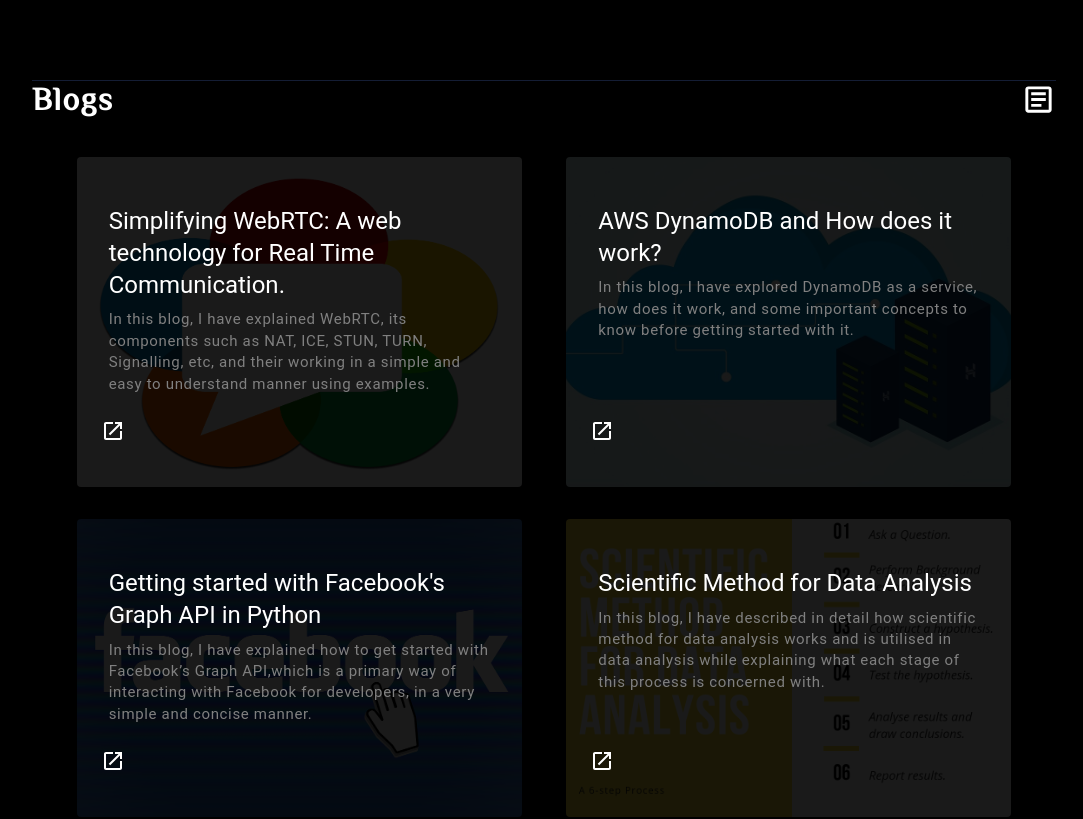
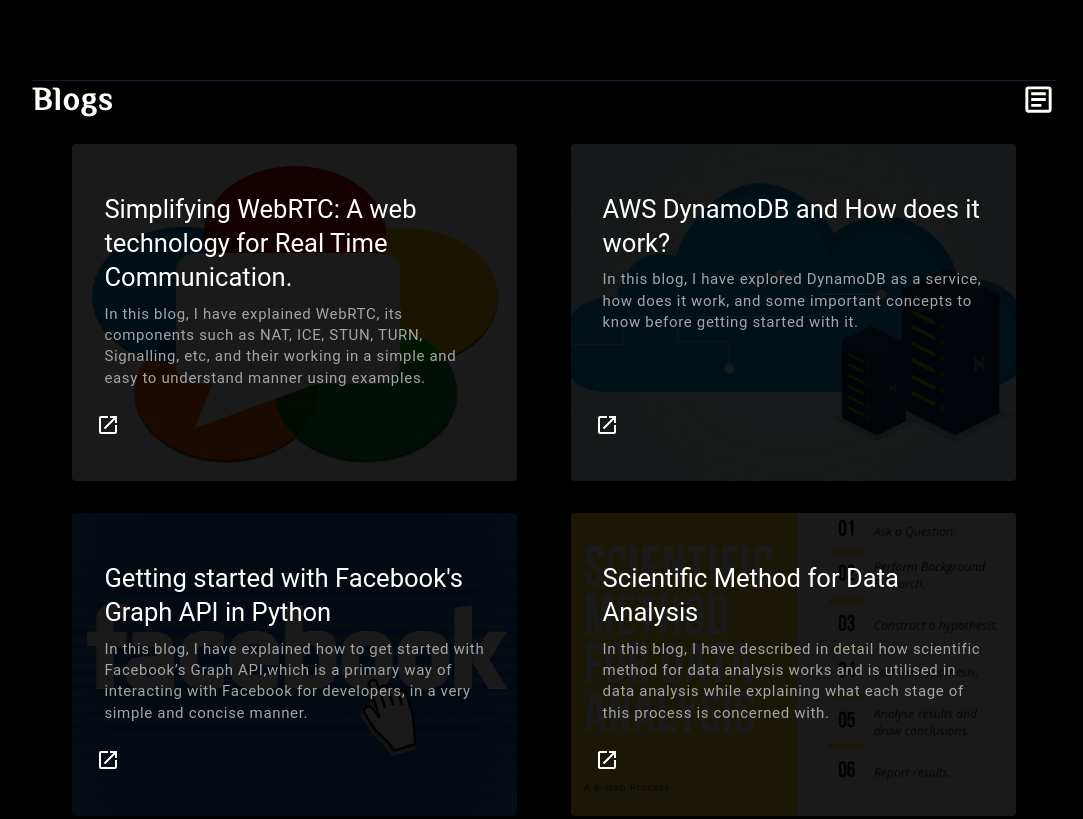
Before and after one commit to prashantsihag03/portfolio, a React app: page / in a window 1280 px wide. Shown: the part 760-1579 px from the top of the page, without its empty margins (96-1179 px from the left). Built offline with nearby package versions, Linux system fonts and the light colour scheme.

Commit message:
font size update and blog width increase on smaller screen

```diff
--- a/public/index.html
+++ b/public/index.html
@@ -18,10 +18,10 @@
             }
             :root {
                 --background: black;
-                /* --primary: #66dbcf;  */
                 --primary: #7e9de6;
                 --secondary: #7e9de6;
                 --heading: #141d35;
+                --light: #a5a5a5;
             }
 
             html {
--- a/src/components/About/index.tsx
+++ b/src/components/About/index.tsx
@@ -15,16 +15,17 @@
 `;
 
 const Content = styledComponents.p`
-  color: grey;
+  color: var(--light);
   width: 100%;
   padding: 0.5em;
   font-size: 1em;
-  letter-spacing: 1pt;
+  letter-spacing: 0.5pt;
   line-height: 1.5em;
   font-family: "Roboto Slab", serif;
 
   @media only screen and (max-width: 600px) {
     width: 100%;
+    font-size: 0.9em;
   }
 `;
 
--- a/src/components/App/App.tsx
+++ b/src/components/App/App.tsx
@@ -1,11 +1,20 @@
+import { Box } from "@mui/material";
 import * as React from "react";
 import StyledComponents from "styled-components";
 import QuickIconData from "../../Data/QuickIcons";
 import Blogs from "../Blogs";
 import ClosingBlock from "../ClosingBlock";
-import NavigationMenu from "../NavigationMenu";
 import QuickBioIcons from "../QuickBioIcons";
 import QuickBioInfo from "../QuickBioInfo";
+
+const Main = StyledComponents(Box)`
+  margin-left: 10%;
+  margin-right: 10%;
+  @media only screen and (max-width: 800px) {
+    margin-left: 3%;
+    margin-right: 3%;
+  }
+`;
 
 const SocialIcons = StyledComponents.div`
   position: absolute;
@@ -44,11 +53,11 @@
           <QuickBioIcons items={QuickIconData}/>
         </SocialIcons>
       </WebOnly>
-      <main style={{marginLeft: "10%", marginRight: "10%"}}>
+      <Main component="main">
         <QuickBioInfo observer={intersectionObserver}/>
         <Blogs observer={intersectionObserver}/>
         <ClosingBlock observer={intersectionObserver}/>
-      </main>
+      </Main>
     </React.Fragment>
   );
 }
--- a/src/components/Blogs/Blog.tsx
+++ b/src/components/Blogs/Blog.tsx
@@ -1,5 +1,5 @@
-import React, { useState } from "react";
-import { Card, CardActions, CardContent, CardMedia, Typography, Zoom } from "@mui/material";
+import React from "react";
+import { Box, Card, CardActions, CardContent, CardMedia, SxProps, Theme, Typography, Zoom } from "@mui/material";
 import OpenInNewIcon from '@mui/icons-material/OpenInNew';
 
 interface Blog {
@@ -11,13 +11,16 @@
   delay: number;
 }
 
-const Blog: React.FC<Blog> = ({media, alt, title, content, link, delay}: Blog) => {
-  const [headingColor, setHeadingColor] = useState<string>();
+const BoxStyles: SxProps<Theme> = {
+  margin: "1em",
+  boxSizing: "border-box",
 
-  return (
-    <div style={{margin: "1em", boxSizing: "border-box"}}>
-      <Zoom in style={{transitionDelay: `${delay}ms`}}>
-        <Card sx={{
+  ["@media only screen and (max-width: 600px)"]: {
+    width: "100%",
+  }
+}
+
+const cardStyles: SxProps<Theme> = {
   position: "relative",
   display: "flex",
   flexDirection: "column",
@@ -28,18 +31,29 @@
   color: "white",
   padding: "2em 1em",
   "&:hover": {
-            // backgroundColor: "var(--heading)",
     color: "var(--primary)",
+  },
+  ["@media only screen and (max-width: 1100px)"]: {
+    maxWidth: 600,
   }
-        }}>
-          <CardMedia
-            sx={{
+}
+
+const cardMediaStyles: SxProps<Theme> = {
   opacity: 0.1,
   position: "absolute",
   top: "0",
   left: "0",
   objectFit: "cover",
-            }}
+}
+
+const Blog: React.FC<Blog> = ({media, alt, title, content, link, delay}: Blog) => {
+
+  return (
+    <Box sx={BoxStyles}>
+      <Zoom in style={{transitionDelay: `${delay}ms`}}>
+        <Card sx={cardStyles}>
+          <CardMedia
+            sx={cardMediaStyles}
             component="img"
             height="100%"
             width="100%"
@@ -47,10 +61,10 @@
             alt={alt}
           />
           <CardContent style={{background: "transparent", zIndex: 2}}>
-            <Typography gutterBottom variant="h5" component="div">
+            <Typography gutterBottom variant="h5" component="div" style={{fontSize: "clamp(1.2rem, 2vw, 1.8rem)"}}>
               {title}
             </Typography>
-            <Typography variant="body2" fontSize={15} style={{color: "grey", letterSpacing: "0.5pt"}}>
+            <Typography variant="body2" fontSize={15} style={{color: "var(--light)", letterSpacing: "0.5pt"}}>
               {content}
             </Typography>
           </CardContent>
@@ -72,7 +86,7 @@
           </CardActions>
         </Card>
       </Zoom>
-    </div>
+    </Box>
   );
 }
 
--- a/src/components/Blogs/index.tsx
+++ b/src/components/Blogs/index.tsx
@@ -5,7 +5,6 @@
 import dynamoDbImg from '../../assets/images/dynamoDBBlog.jpg';
 import facebookImg from '../../assets/images/facebookBlog.png';
 import scientificMethodImg from '../../assets/images/scientifcMethodForDataAnalysis.png';
-import { debounce } from "lodash";
 import { ArticleOutlined } from "@mui/icons-material";
 import MenuButton from "../MenuButton";
 import useIntersectionObserver from "../App/useIntersectionObserver";
@@ -28,10 +27,8 @@
   flex-wrap: wrap;
   justify-content: space-evenly;
   align-items: stretch;
-  padding: 1em;
+  padding: 0.2em;
 `;
-
-const mediaMaxWidth = 850;
 
 interface Blogs {
   observer: IntersectionObserver
@@ -39,7 +36,6 @@
 
 const Blogs: React.FC<Blogs> = ({observer}: Blogs) => {
   const {element, setElement} = useIntersectionObserver(observer);
-  const [currentSiteWidth, setCurrentSiteWidth] = React.useState(window.innerWidth);
   const [visible, setVisible] = React.useState<boolean>(false);
   const [intersectionObserver] = React.useState<IntersectionObserver>(new IntersectionObserver((entries) => {
     const blogContainerElement = entries.find(entry => entry.target.id === "blogs");
@@ -47,23 +43,6 @@
       setVisible(true);
     }
   }, {root: null, rootMargin: '0px', threshold: 1}))
-
-  const debouncedHandleResize = React.useCallback(
-    // debouncing as not needed to call at every resize which is a lot of calls which also impacts performance.
-    debounce(() => {
-      setCurrentSiteWidth(window.innerWidth);
-    }, 500),
-    []
-  )
-
-  React.useEffect(()=>{
-    window.addEventListener('resize', debouncedHandleResize);
-    // executes on component unMount
-    // deregistering event listener to avoid memory leak on multiple renders
-    return () => {
-      window.removeEventListener('resize', debouncedHandleResize)
-    }
-  }, [])
 
   React.useEffect(() => {
     if (element) {
--- a/src/components/ClosingBlock/index.tsx
+++ b/src/components/ClosingBlock/index.tsx
@@ -42,7 +42,7 @@
 
   return (
     <ContainerDiv id="about" className="closingBlock" ref={(node) => {setElement(node)}}>
-      <About heading="Something more about me">
+      <About heading="A bit about me">
         {`I have been fascinated by what one can do with computers ever since I
         got first introduced to programming in the year 10 of my school.`}
         <br /> <br />
--- a/src/components/QuickBioInfo/index.tsx
+++ b/src/components/QuickBioInfo/index.tsx
@@ -1,4 +1,5 @@
-import { Fade, setRef, Zoom } from '@mui/material';
+import { Fade, Link } from '@mui/material';
+import { Box } from '@mui/system';
 import * as React from 'react';
 import StyledComponents from 'styled-components';
 import useIntersectionObserver from '../App/useIntersectionObserver';
@@ -24,37 +25,30 @@
 `;
 
 const Name = StyledComponents.h1`
-  font-size: 4em;
+  font-size: clamp(40px, 5vw, 60px);
   font-weight: "bolder";
   font-family: "Roboto Slab";
-
-  @media only screen and (max-width: 800px) {
-    font-size: 3em;
-  }
 `;
 
 const Brief = StyledComponents.div`
   word-wrap: normal;
-  font-size: 2.7em;
+  font-size: clamp(40px, 5vw, 60px);;
   font-family: "Roboto Slab";
   color: grey;
   font-weight: "bolder";
-
-  @media only screen and (max-width: 800px) {
-    font-size: 1.7em;
-  }
 `;
 
 const QuickAbout = StyledComponents.div`
-  color: grey;
-  font-size: 1.2em;
+  color: var(--light);
+  font-size: 1em;
   font-family: "Roboto Slab";
-  letter-spacing: 1pt;
+  letter-spacing: 0.5pt;
   line-height: 1.5em;
   width: 70%;
 
   @media only screen and (max-width: 800px) {
     width: 100%;
+    font-size: 0.9em;
   }
 `;
 
@@ -65,6 +59,12 @@
 
 const QuickActionContainer = StyledComponents.div`
   margin-top: 2em;
+`;
+
+const QuickAnchor = StyledComponents.a`
+  &:hover {
+    cursor: pointer;
+  }
 `;
 
 interface QuickBioInfoProps {
@@ -83,9 +83,9 @@
           {/* <Brief> I solve problems on Web.</Brief><br/> */}
           <QuickAbout>I am a software developer specialising in developing and occasionally architecting full stack web applications. Currently, I'm helping <Highlight>Alex Solutions</Highlight> develop exceptional Metadata Management web apps.</QuickAbout>
           <QuickActionContainer>
-            <a href='#blogs'>
-            <MenuButton value='Check out my blogs' />
-            </a>
+            <QuickAnchor href='#blogs'>
+              <MenuButton value='Check out my blogs' />
+            </QuickAnchor>
           </QuickActionContainer>
         </div>
       </Fade>
```
Lines whose indentation alone changed are shown as unchanged.
